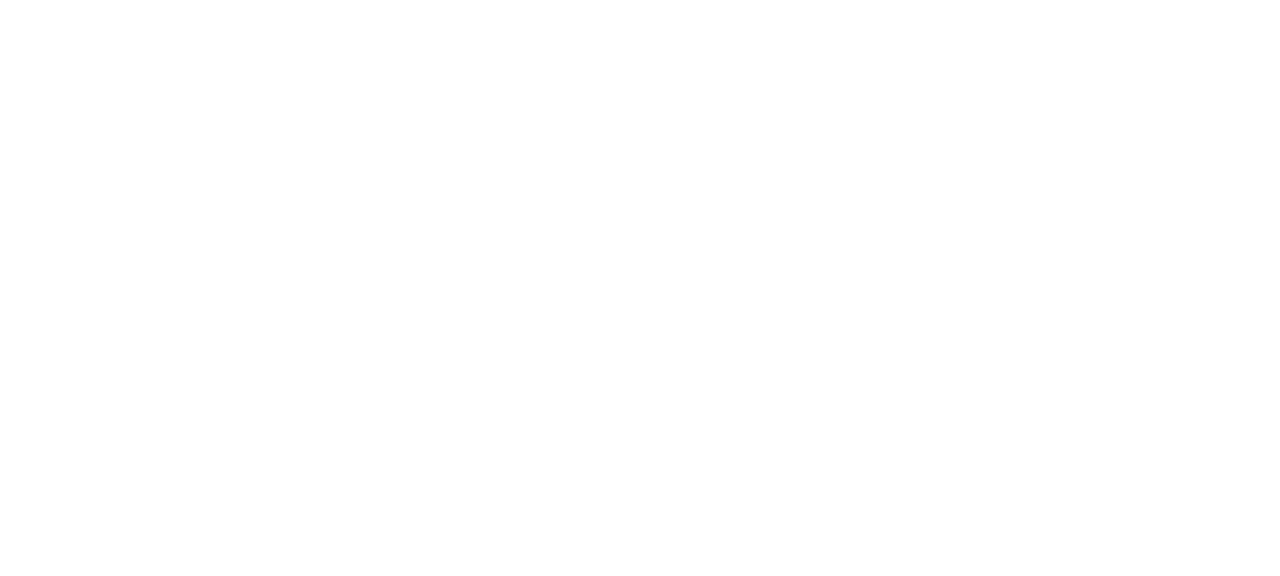
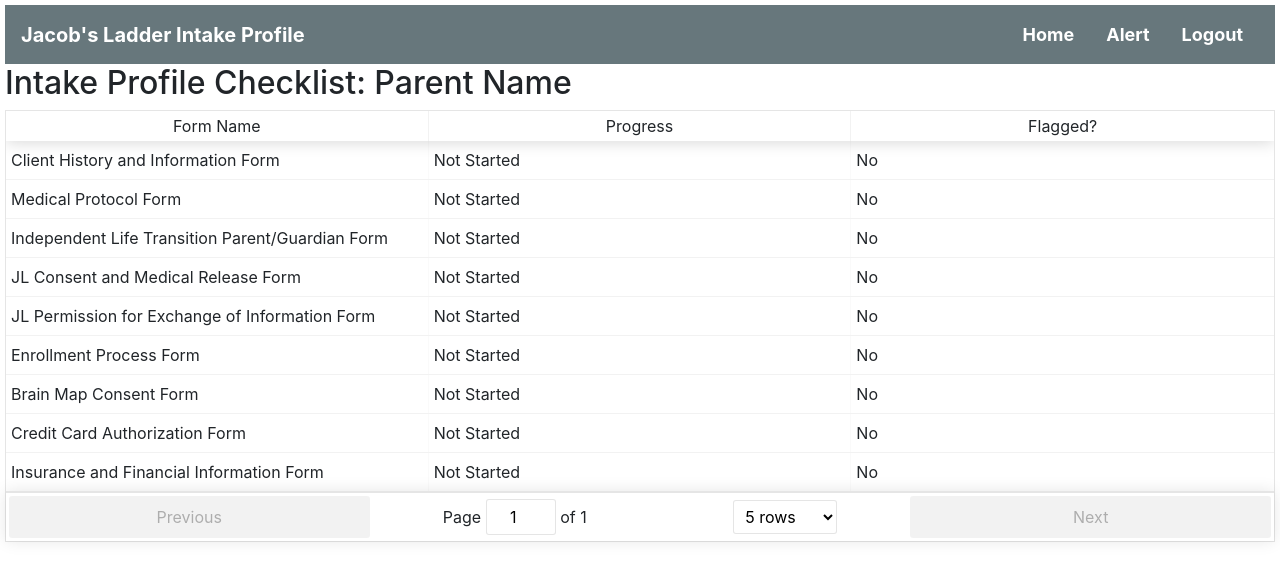
Before and after one commit to JacobsLadderIntake/FrontEndReact, a React (Create React App) app: page /parenthome in a window 1280 px wide. Shown: the top 576 px of the page. Built offline with nearby package versions, Linux system fonts and the light colour scheme.

Commit message:
combine parent table and header into one file, add route to app.js

```diff
--- a/src/App.js
+++ b/src/App.js
@@ -1,9 +1,10 @@
 import React, { Component } from 'react';
 import './App.css';
 import Register from './Register';
-import Navigation from './Navigation'
+import Navigation from './Navigation';
 import { BrowserRouter as Router,Route, Link } from "react-router-dom";
 import AdminHome from "./AdminView/AdminHome";
+import ParentTable from "./Parent-Home/ParentTable";
 
 class App extends Component {
   render() {
@@ -14,6 +15,7 @@
             <Route exact path = "/" component = {Navigation}/>
             <Route path = "/register" component = {Register}/>
             <Route path = "/adminhome" component = {AdminHome}/>
+            <Route path = "/parenthome" component = {ParentTable}/>
         </div>
         </Router>
         </div>
--- a/src/Parent-Home/ParentTable.js
+++ b/src/Parent-Home/ParentTable.js
@@ -1,7 +1,7 @@
 import React, { Component } from 'react';
-import ReactTable from "react-table";
+import ReactTable from 'react-table';
 import 'react-table/react-table.css';
-import ParentTableHeader from "./ParentTableHeader";
+import Header from '../Header/Header';
 
 
 class ParentTable extends Component {
@@ -58,7 +58,14 @@
 
         return (
             <div>
-                <ParentTableHeader/>
+                <Header/>
+                <div classname="parent-table-header">
+                    <div className = "row" >
+                        <a className = "parent-top col-9">
+                            <h2>Intake Profile Checklist: Parent Name</h2>
+                        </a>
+                    </div>
+                </div>
                 <ReactTable
                     data={data}
                     columns={columns}
```
Also changed, not shown: src/Parent-Home/ParentTableHeader.js (deleted, +0 -13 lines), src/Parent-Home/parentTable.css (+16 -0 lines), src/Parent-Home/parentTableHeader.css (deleted, +0 -14 lines).
